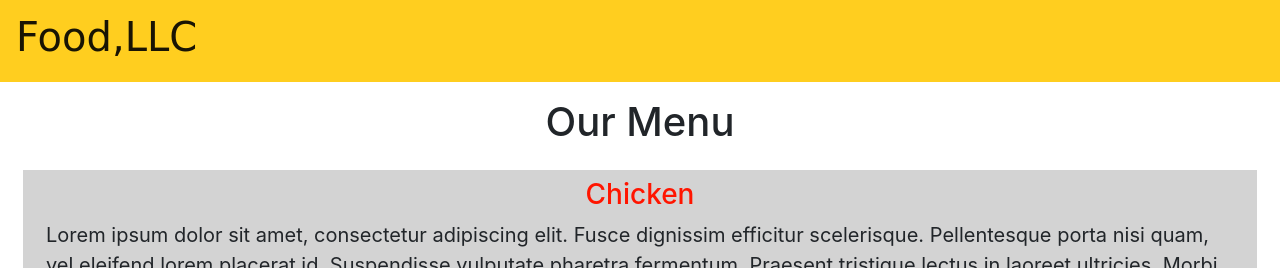
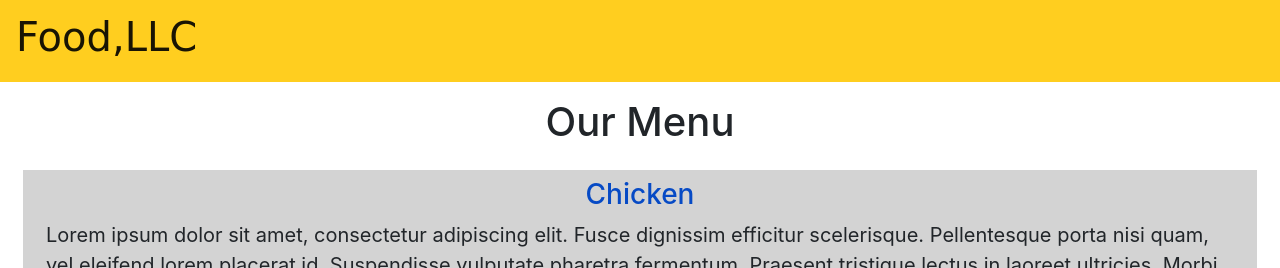
Before and after one commit to sohammoghe/coursera-test, a plain HTML site: page module3-solution/index.html in a window 1280 px wide. Shown: the top 268 px of the page. Drawn offline with nearby package versions, Linux system fonts and the light colour scheme; a web font is replaced by a local one.

Commit message:
Section heading contrast fixed

```diff
--- a/module3-solution/css/styles.css
+++ b/module3-solution/css/styles.css
@@ -5,7 +5,7 @@
 }
 
  h3 {
-	color: #ff1500;
+	color: #064ac5;
 }
 
 p {
```
